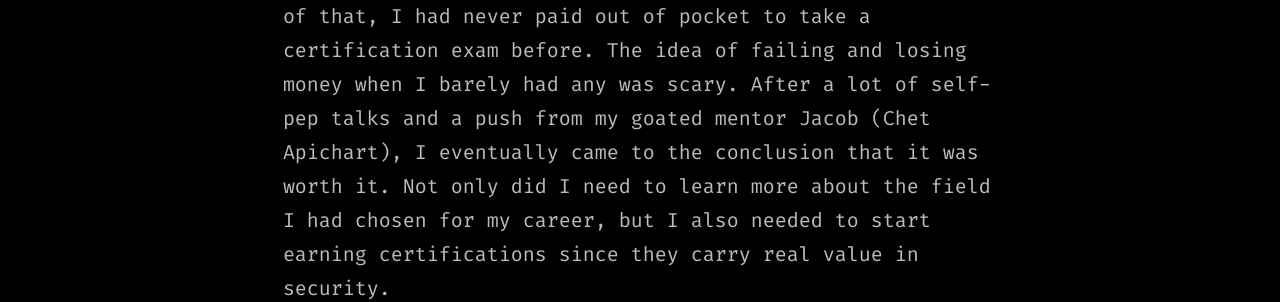
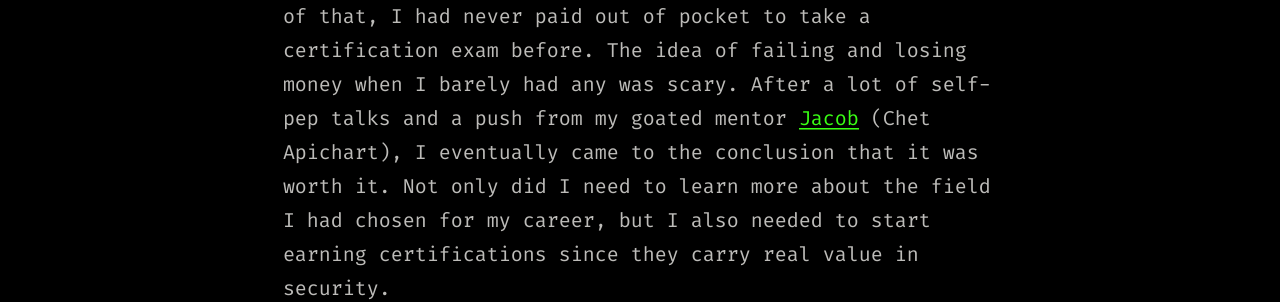
Before and after one commit to 4nthvny/4nthvny.github.io, a Jekyll site: the page built from certifications/security+.md, in a window 1280 px wide. Shown: the part 792-1094 px from the top of the page. Built offline with Jekyll 4.4.1, drawn with Linux system fonts in a browser that asks for light colours; some of the changed lines change nothing that is shown; some of the changed text lies outside the part shown.

Commit message:
linking chet

```diff
--- a/certifications/security+.md
+++ b/certifications/security+.md
@@ -10,7 +10,7 @@ The CompTIA Security+ certification is a great starting point for anyone who’s
 
 When I first started studying for Security+, I was extremely new to cybersecurity. I was in my final year at CSULB and honestly felt like I barely knew anything beyond what I learned in the one cybersecurity class offered for my major—plus the basic stuff like “don’t click suspicious links” or “avoid sketchy websites.”
 
-I was pretty hesitant at first. The semester I chose to study for Sec+ was also arguably my toughest semester of undergrad, and I was taking six classes at the time. On top of that, I had never paid out of pocket to take a certification exam before. The idea of failing and losing money when I barely had any was scary. After a lot of self-pep talks and a push from my goated mentor Jacob (Chet Apichart), I eventually came to the conclusion that it was worth it. Not only did I need to learn more about the field I had chosen for my career, but I also needed to start earning certifications since they carry real value in security.
+I was pretty hesitant at first. The semester I chose to study for Sec+ was also arguably my toughest semester of undergrad, and I was taking six classes at the time. On top of that, I had never paid out of pocket to take a certification exam before. The idea of failing and losing money when I barely had any was scary. After a lot of self-pep talks and a push from my goated mentor [Jacob](https://www.linkedin.com/in/jacobjayme/) (Chet Apichart), I eventually came to the conclusion that it was worth it. Not only did I need to learn more about the field I had chosen for my career, but I also needed to start earning certifications since they carry real value in security.
 
 The main resources I used were the [Professor Messer](https://www.youtube.com/watch?v=KiEptGbnEBc&list=PLG49S3nxzAnl4QDVqK-hOnoqcSKEIDDuv&index=1) Security+ 701 YouTube videos. This was honestly the hardest part because sometimes I struggle to sit still and focus on one thing for hours. I personally didn’t take notes—I learn better by listening closely and replaying whatever I didn’t fully understand. But that’s just my style; if you’re someone who needs notes to retain information, definitely take them. I also used the Security+ app on the App Store (the one with 6.3K+ reviews by Thanh Hung). On top of that, I bought the practice exams from Professor Messer’s website and used those to gauge whether I was actually ready. In my experience, if you take at least two of those exams honestly (don’t cheat yourself) and score at least an 85+, you’re probably ready.
 
```
